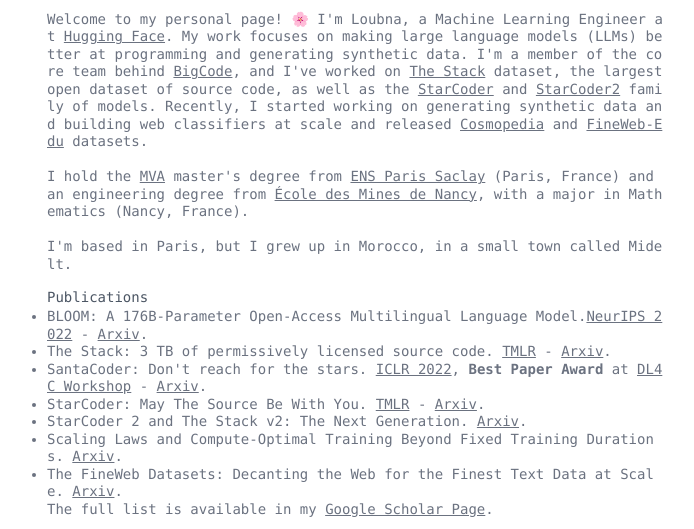
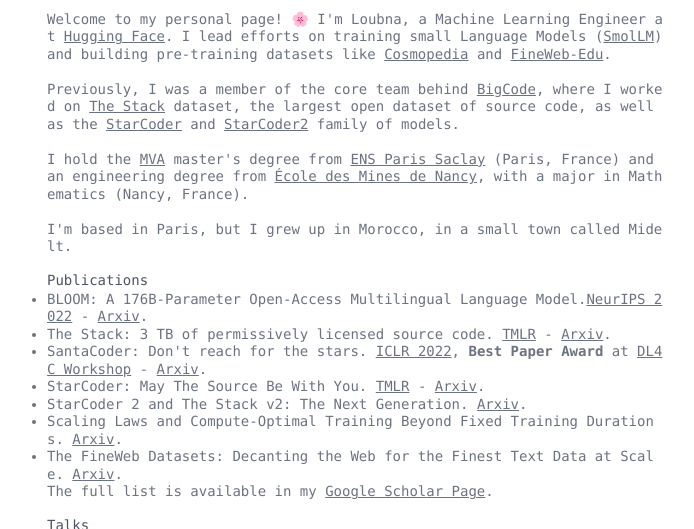
Before and after one commit to loubnabnl/loubnabnl.github.io, a plain HTML site: page index.html in a window 1280 px wide. Shown: the part 250-779 px from the top of the page, without its empty margins (285-979 px from the left). Drawn offline with nearby package versions, Linux system fonts and the light colour scheme.

Commit message:
Update index.html

```diff
--- a/index.html
+++ b/index.html
@@ -28,10 +28,10 @@
       </div>
       <div>
          <p>
-            Welcome to my personal page! 🌸 I'm Loubna, a Machine Learning Engineer at <a class="underline" href="https://huggingface.co/" target="_blank">Hugging Face</a>. My work focuses on making large language models (LLMs) better at programming and generating synthetic data.
-            I'm a member of the core team behind <a class="underline" href="https://huggingface.co/bigcode" target="_blank">BigCode</a>, and I've worked on <a class="underline" href="https://huggingface.co/datasets/bigcode/the-stack" target="_blank">The Stack</a> dataset,
-            the largest open dataset of source code, as well as the <a class="underline" href="https://huggingface.co/collections/bigcode/starcoder" target="_blank">StarCoder</a> and <a class="underline" href="https://huggingface.co/collections/bigcode/starcoder2-65de6da6e87db3383572be1a" target="_blank">StarCoder2</a> family of models.
-            Recently, I started working on generating synthetic data and building web classifiers at scale and released <a class="underline" href="https://huggingface.co/datasets/HuggingFaceTB/cosmopedia" target="_blank">Cosmopedia</a> and <a class="underline" href="https://huggingface.co/datasets/HuggingFaceFW/fineweb-edu" target="_blank">FineWeb-Edu</a> datasets.
+            Welcome to my personal page! 🌸 I'm Loubna, a Machine Learning Engineer at <a class="underline" href="https://huggingface.co/" target="_blank">Hugging Face</a>. I lead efforts on training small Language Models (<a class="underline" href="https://huggingface.co/collections/HuggingFaceTB/smollm-6695016cad7167254ce15966" target="_blank">SmolLM</a>) and building pre-training datasets like <a class="underline" href="https://huggingface.co/datasets/HuggingFaceTB/cosmopedia" target="_blank">Cosmopedia</a> and <a class="underline" href="https://huggingface.co/datasets/HuggingFaceFW/fineweb-edu" target="_blank">FineWeb-Edu</a>.
+            <br><br>
+            Previously, I was a member of the core team behind <a class="underline" href="https://huggingface.co/bigcode" target="_blank">BigCode</a>, where I worked on <a class="underline" href="https://huggingface.co/datasets/bigcode/the-stack" target="_blank">The Stack</a> dataset,
+            the largest open dataset of source code, as well as the <a class="underline" href="https://huggingface.co/bigcode/starcoder" target="_blank">StarCoder</a> and <a class="underline" href="https://huggingface.co/collections/bigcode/starcoder2-65de6da6e87db3383572be1a" target="_blank">StarCoder2</a> family of models.
             <br><br>
             I hold the <a class="underline" href="https://www.master-mva.com/" class="underline" target="_blank">MVA</a> master's degree from <a class="underline" href="https://ens-paris-saclay.fr/" target="_blank">ENS Paris Saclay</a> (Paris, France) and an engineering degree from <a class="underline" href="https://mines-nancy.univ-lorraine.fr/" target="_blank">École des Mines de Nancy</a>, with a major in Mathematics (Nancy, France).
             <br><br>
```
